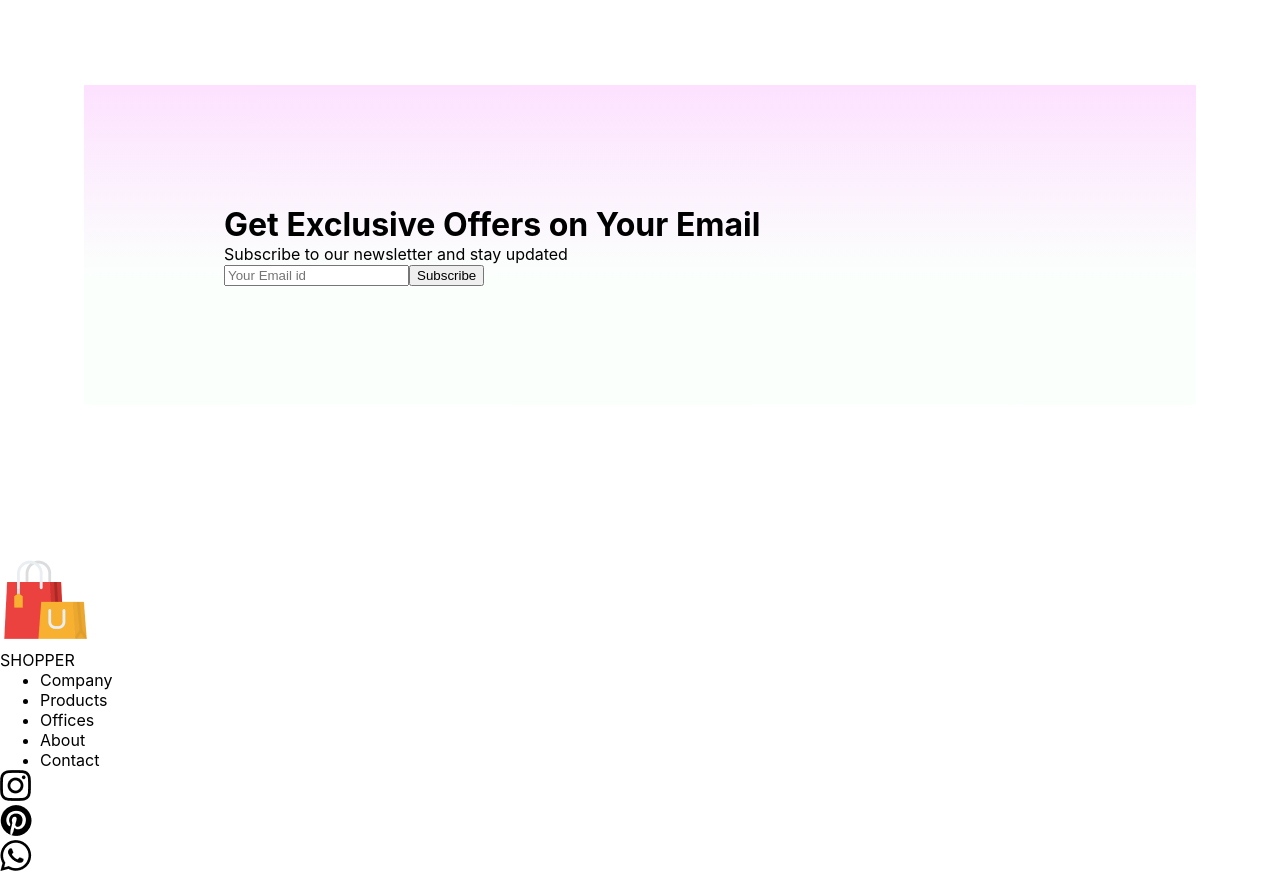
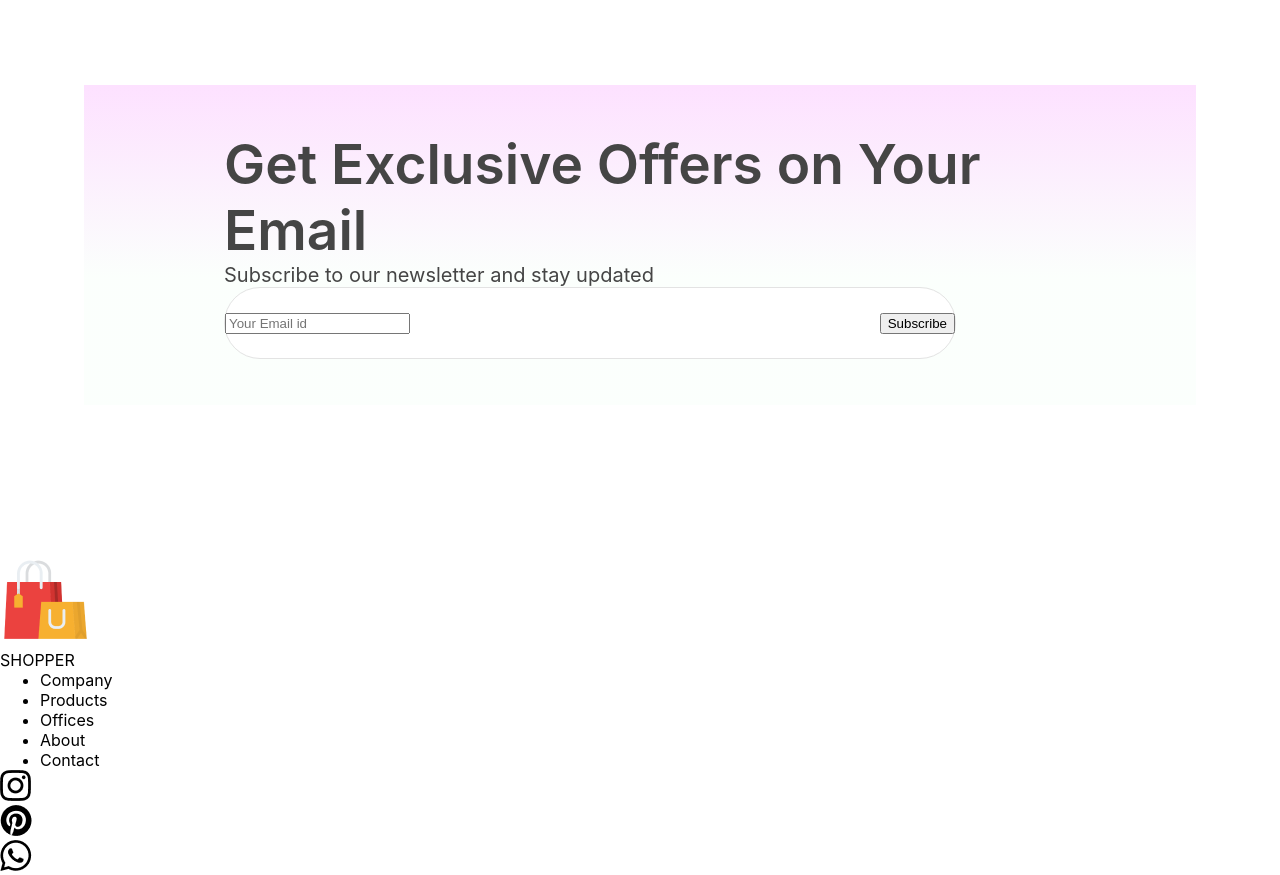
Before and after one commit to Patrickodey360coder/mern-ecommerce, a React (Vite) app: page / in a window 1280 px wide. Shown: the part 3420-4295 px from the top of the page. Built offline with nearby package versions, Linux system fonts and the light colour scheme.

Commit message:
newsletter

```diff
--- a/src/Components/Newsletter/Newletter.css
+++ b/src/Components/Newsletter/Newletter.css
@@ -9,3 +9,25 @@
   margin-bottom: 150px;
   background: linear-gradient(180deg, #fde1ff 0%, #e1ffea22 60%);
 }
+
+.newsletter h1 {
+  color: #454545;
+  font-size: 55px;
+  font-weight: 600;
+}
+
+.newsletter p {
+  color: #454545;
+  font-size: 20px;
+}
+
+.newsletter div {
+  display: flex;
+  align-items: center;
+  justify-content: space-between;
+  background: white;
+  width: 730px;
+  height: 70px;
+  border-radius: 80px;
+  border: 1px solid #e3e3e3;
+}
```
